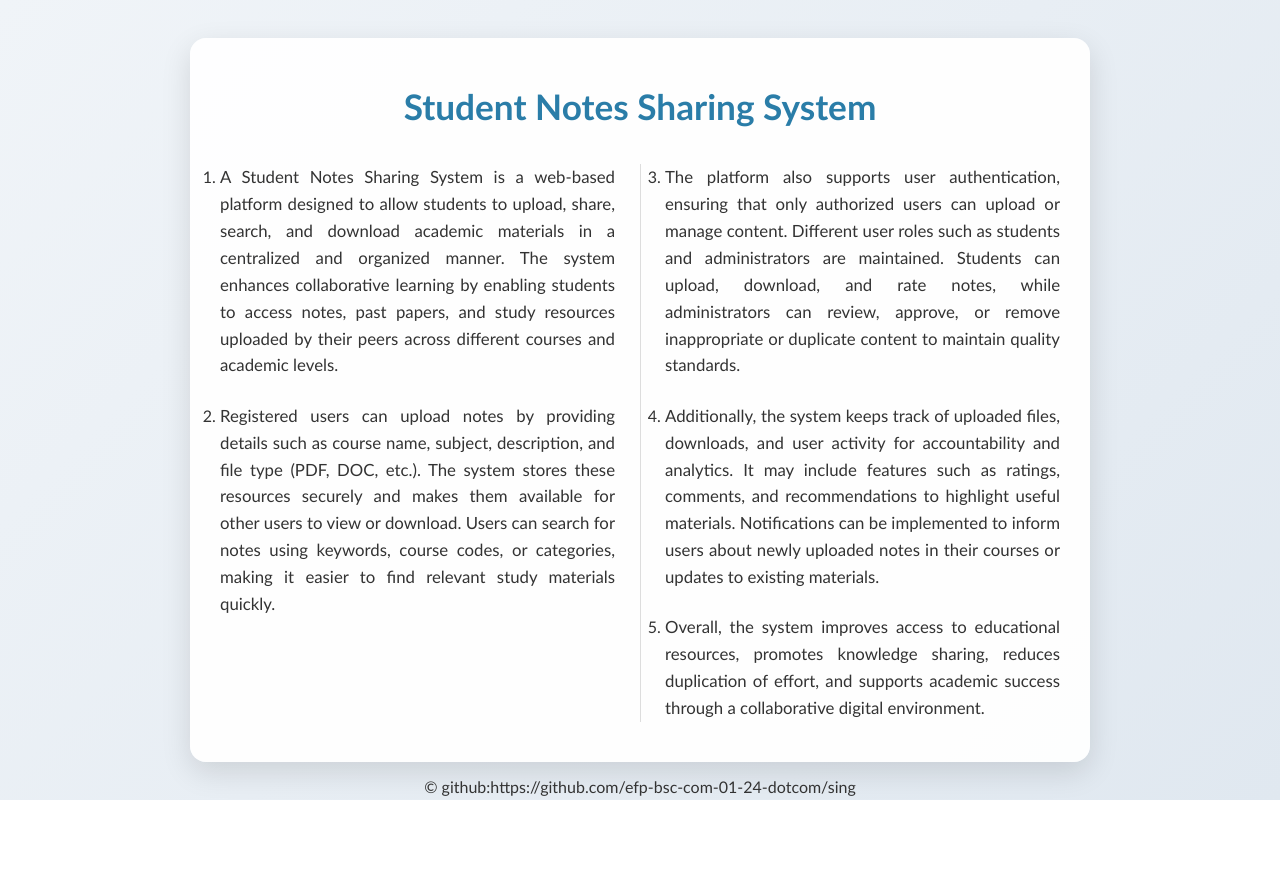
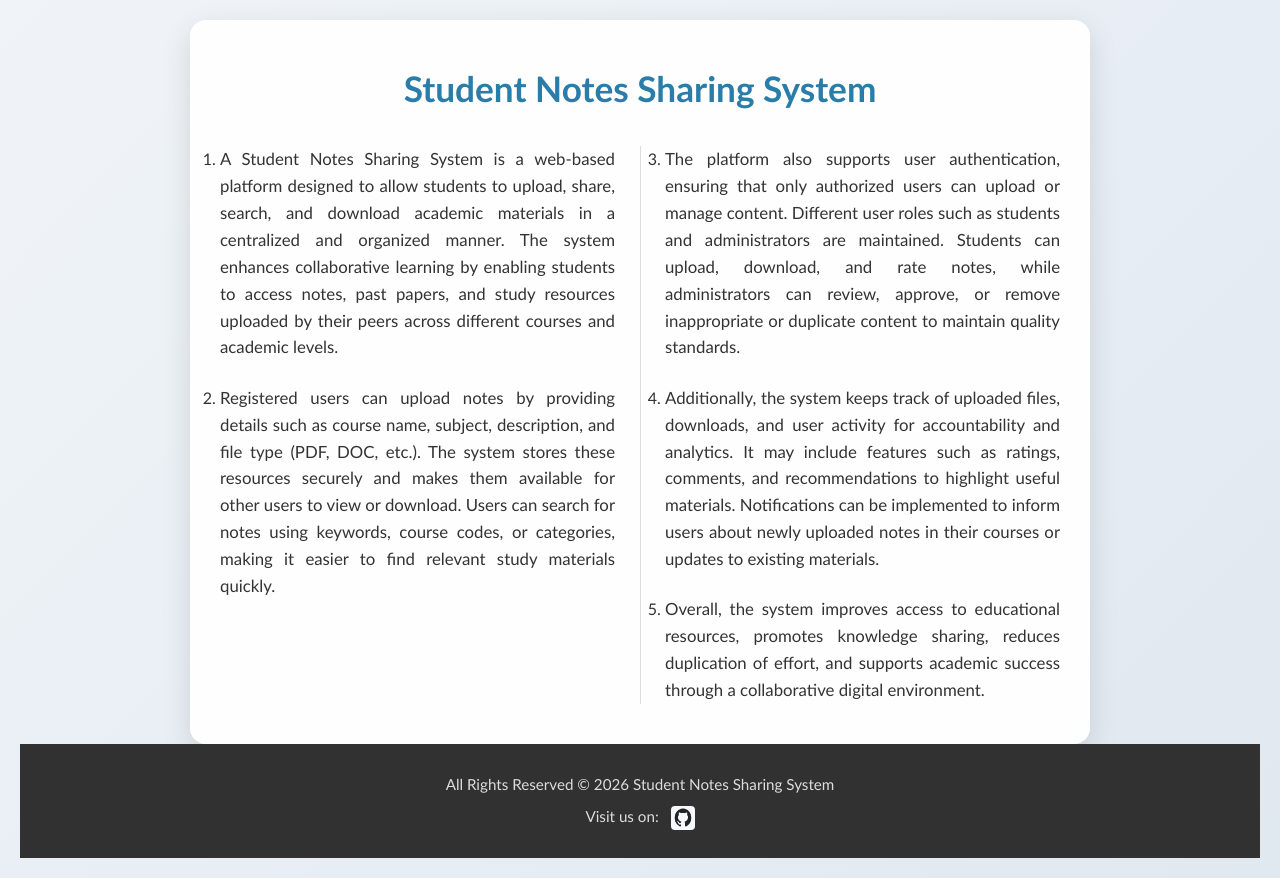
Before and after one commit to efp-bsc-com-01-24-dotcom/sing, a plain HTML site: page index.html in a window 1280 px wide. Before the commit the page ends 800 px from the top, so only its background shows below. Drawn offline with Linux system fonts and the light colour scheme.

Commit message:
add lots of files

```diff
--- a/index.css
+++ b/index.css
@@ -1,4 +1,4 @@
-/* Reset some default spacing */
+/* Reset */
 * {
     margin: 0;
     padding: 0;
@@ -10,11 +10,17 @@ body {
     background: linear-gradient(135deg, #f0f4f8, #e0e8f0);
     min-height: 100vh;
     display: flex;
-    align-items: center;
-    justify-content: center;
+    flex-direction: column;
     padding: 20px;
     line-height: 1.6;
     color: #333;
+}
+
+main {
+    flex: 1;
+    display: flex;
+    align-items: center;
+    justify-content: center;
 }
 
 #card {
@@ -24,36 +30,34 @@ body {
     padding: 40px 30px;
     max-width: 900px;
     width: 100%;
-    border: none;
 }
 
 h1 {
-    color: #2a7da8;           /* nicer blue */
+    color: #2a7da8;
     text-align: center;
     font-size: 2.2rem;
     margin-bottom: 30px;
     font-weight: 600;
 }
 
-/* Multi-column container */
+
 .description {
-    column-count: 2;                 /* 2 columns */
-    column-width: 10px;
+    column-count: 2;
     column-gap: 50px;
-    column-rule: 1px solid #ddd;      /* vertical line between columns */
+    column-rule: 1px solid #ddd;
     text-align: justify;
 }
 
 .description p {
     margin-bottom: 1.4em;
     font-size: 1.05rem;
-    break-inside: avoid-column;       /* prevents ugly paragraph breaks */
+    break-inside: avoid-column;
 }
 
-/* Make it responsive */
+
 @media (max-width: 768px) {
     .description {
-        column-count: 1;              /* single column on mobile */
+        column-count: 1;
         column-rule: none;
     }
 
@@ -65,9 +69,37 @@ h1 {
         font-size: 1.9rem;
     }
 }
-footer{
-    position: absolute;
-    bottom: 0px;
 
-    align-items: center;
+
+footer {
+    background-color: #313131;
+    color: #ddd;
+    text-align: center;
+    padding: 20px 10px;
+    margin-top: auto;
+    width: 100%;
+    font-size: 0.95rem;
 }
+
+.footer-content p {
+    margin: 8px 0;
+}
+
+footer a {
+    color: #ddd;
+    text-decoration: none;
+}
+
+footer img {
+    width: 24px;
+    height: 24px;
+    vertical-align: middle;
+    margin-left: 8px;
+    border-radius: 4px;
+}
+
+
+footer a:hover img {
+    transform: scale(1.1);
+    transition: transform 0.2s;
+}
--- a/index.html
+++ b/index.html
@@ -5,6 +5,7 @@
     <meta name="viewport" content="width=device-width, initial-scale=1.0">
     <title>Student Notes Sharing System</title>
     <link rel="stylesheet" href="index.css">
+    <link rel="icon" type="image/x-icon" href="Screenshot 2026-03-26 155741.ico">
 </head>
 <body>
     <main>
@@ -49,7 +50,14 @@
     </main>
 
     <footer>
-        <img src="" alt="">&copy  github:https://github.com/efp-bsc-com-01-24-dotcom/sing
+        <div class="footer-content">
+            <p>All Rights Reserved &copy; 2026 Student Notes Sharing System</p>
+            <p>Visit us on:
+                <a href="https://github.com/efp-bsc-com-01-24-dotcom" target="_blank" rel="noopener">
+                    <img src="Screenshot 2026-03-26 160439.png" alt="GitHub">
+                </a>
+            </p>
+        </div>
     </footer>
 </body>
 </html>
```
Also changed, not shown: Screenshot 2026-03-26 155741.ico (renamed from Screenshot 2026-03-26 155741.png), Screenshot 2026-03-26 160439.png (added).
